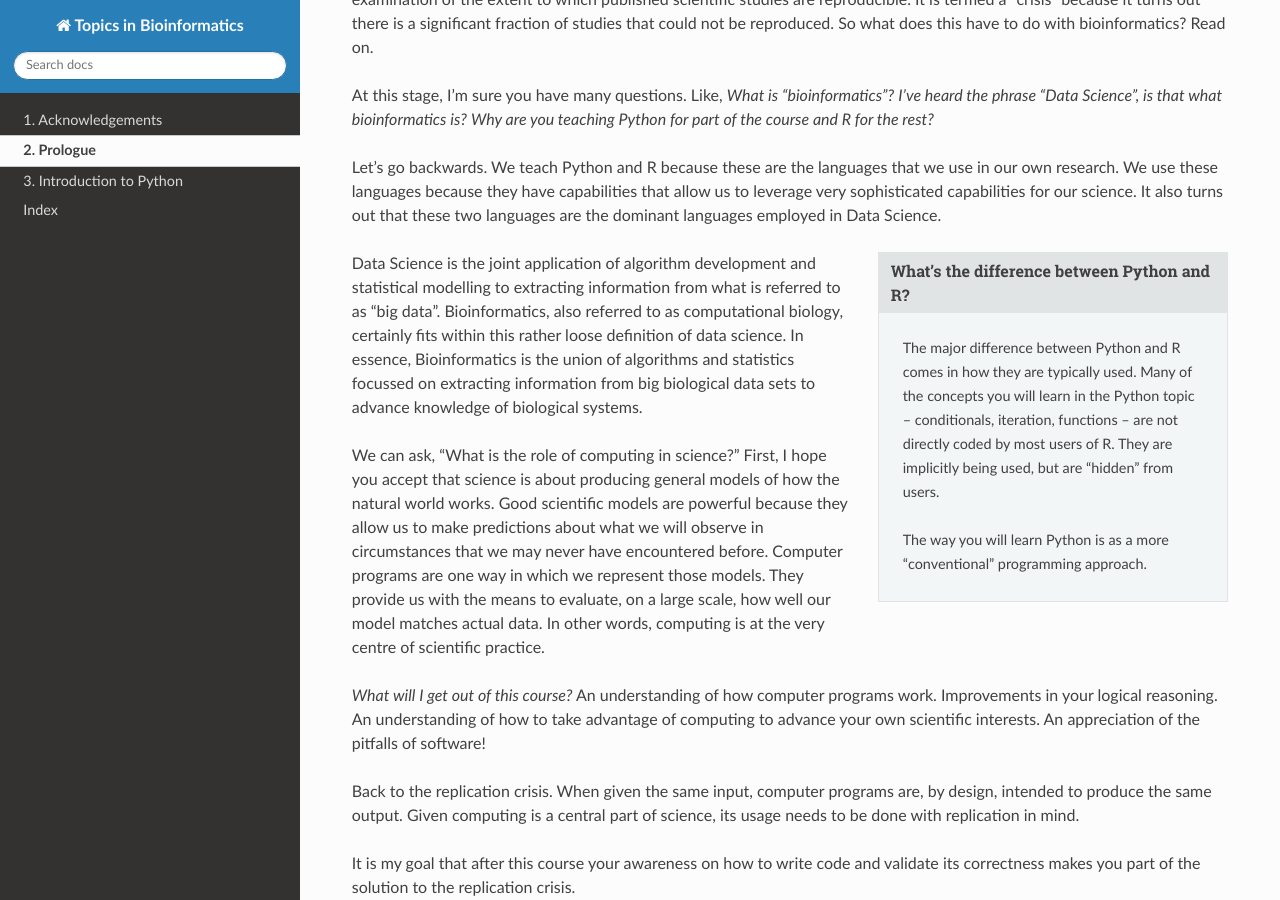
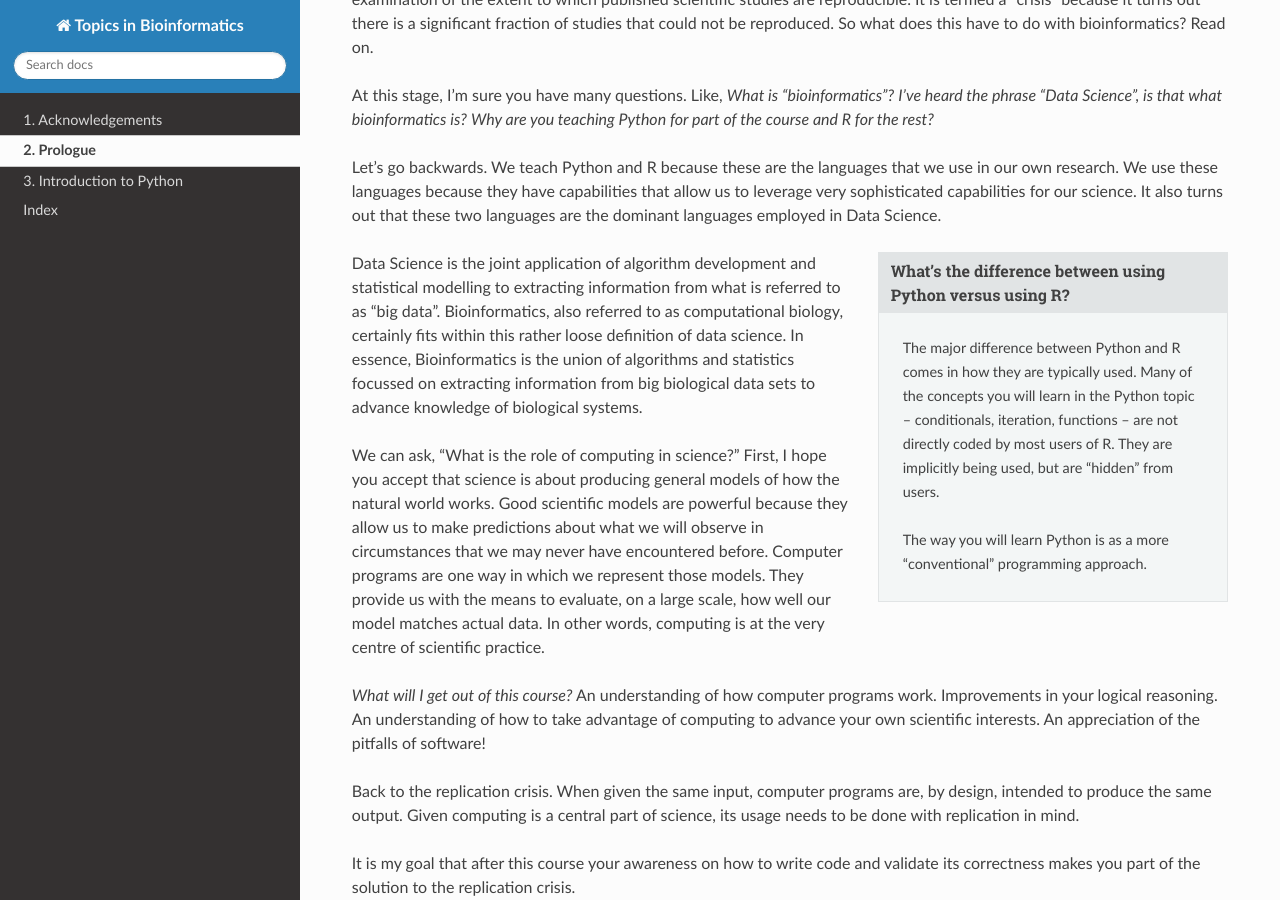
Before and after one commit to GavinHuttley/tib, a Sphinx documentation site: the page built from source/intro.rst, in a window 1280 px wide and 900 px high, scrolled down 340 px. Built offline with Sphinx 7.4.7 and the Read the Docs theme 2.0.0, drawn with Linux system fonts in a browser that asks for light colours.

Commit message:
tweaks to intro

```diff
--- a/source/intro.rst
+++ b/source/intro.rst
@@ -18,7 +18,7 @@ At this stage, I'm sure you have many questions. Like, *What is "bioinformatics"
 
 Let's go backwards. We teach Python and R because these are the languages that we use in our own research. We use these languages because they have capabilities that allow us to leverage very sophisticated capabilities for our science. It also turns out that these two languages are the dominant languages employed in Data Science.
 
-.. sidebar:: What's the difference between Python and R?
+.. sidebar:: What's the difference between using Python versus using R?
 
     The major difference between Python and R comes in how they are typically used. Many of the concepts you will learn in the Python topic -- conditionals, iteration, functions -- are not directly coded by most users of R. They are implicitly being used, but are "hidden" from users.
 
```
